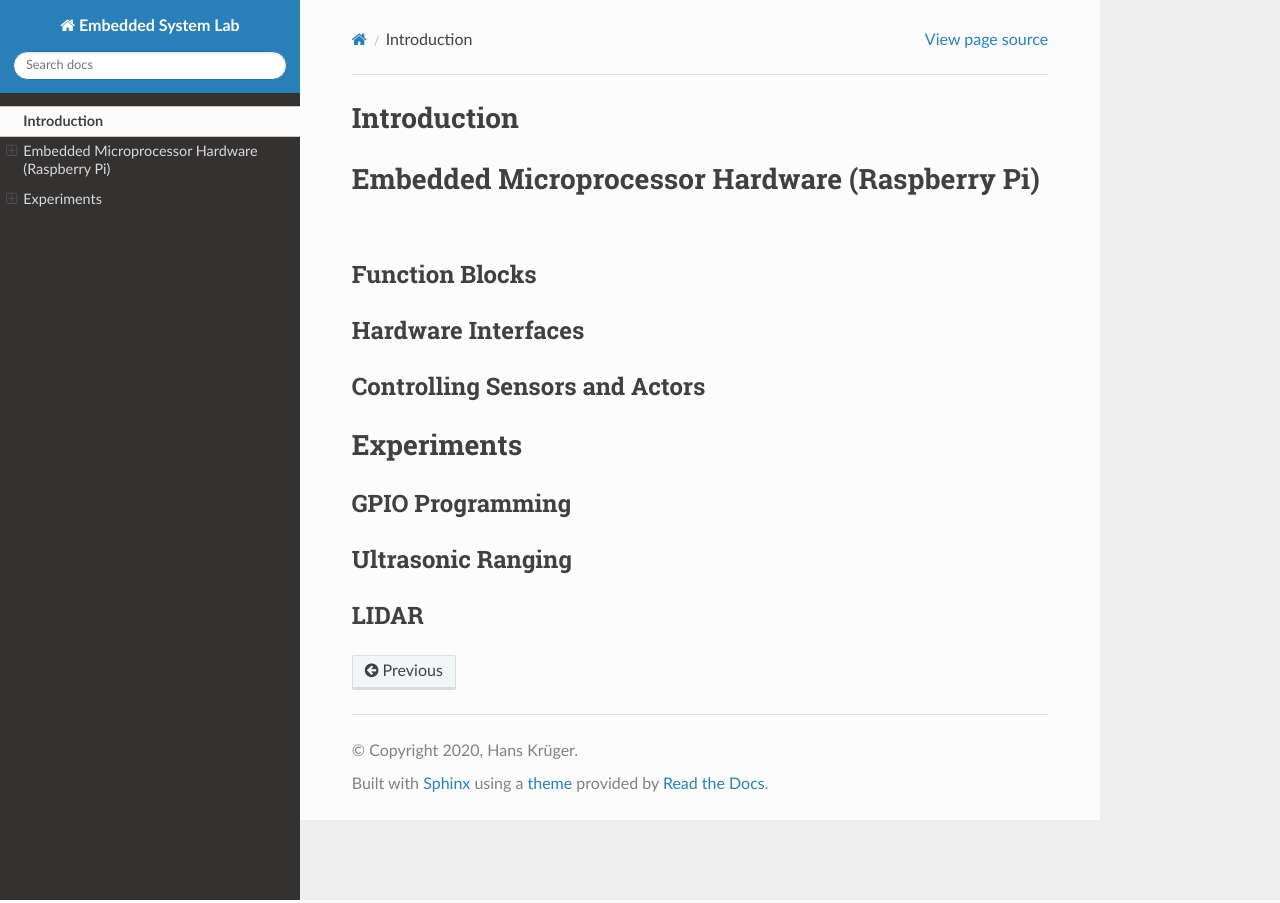
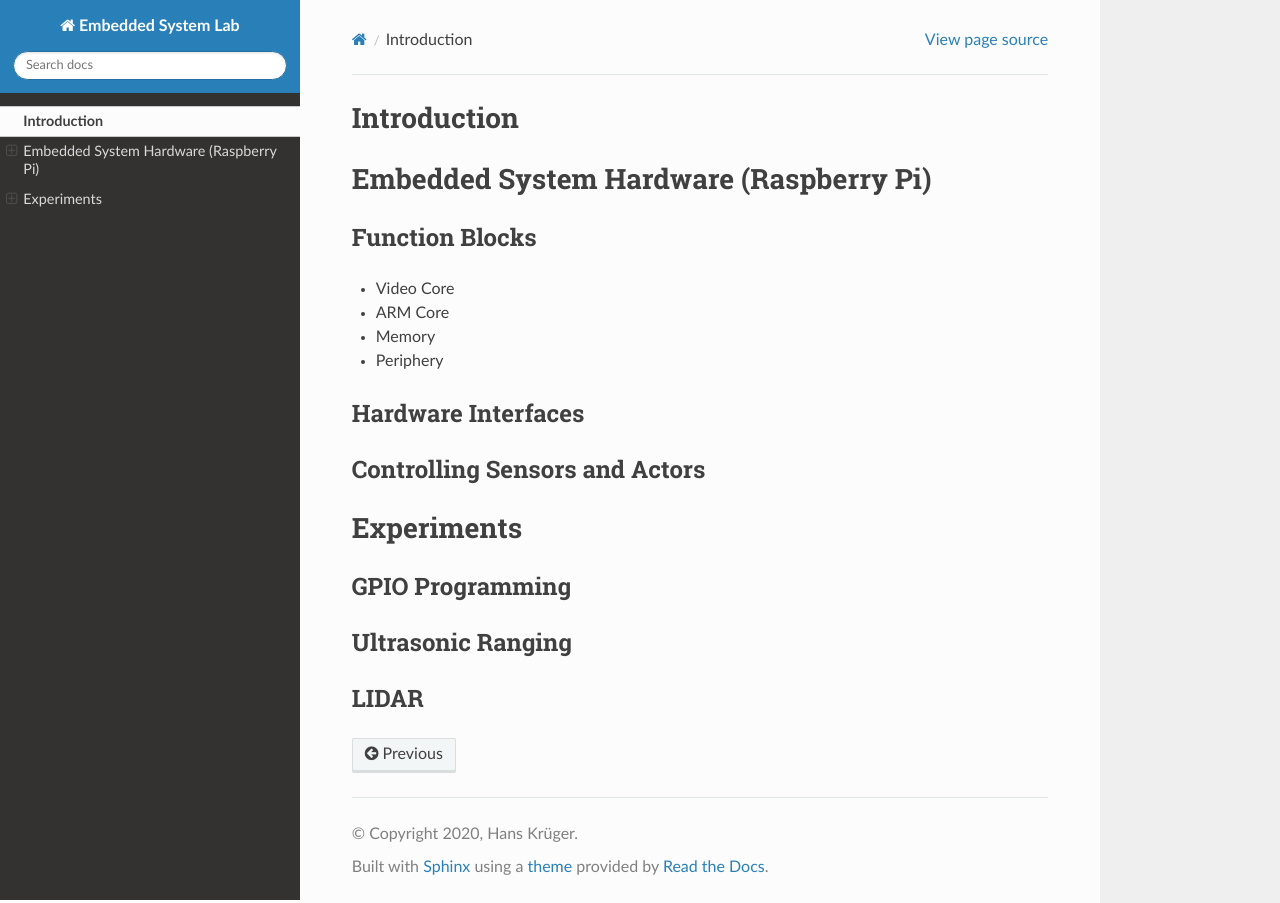
Before and after one commit to SiLab-Bonn/Embedded-System-Lab, a Sphinx documentation site: the page built from docs/Introduction.rst, in a window 1280 px wide. Built offline with Sphinx 7.4.7 and the Read the Docs theme 2.0.0, drawn with Linux system fonts in a browser that asks for light colours.

Commit message:
Update Introduction.rst

```diff
--- a/docs/Introduction.rst
+++ b/docs/Introduction.rst
@@ -1,12 +1,17 @@
 Introduction
 ============
 
-Embedded Microprocessor Hardware (Raspberry Pi)
+Embedded System Hardware (Raspberry Pi)
 ===============================================
 Function Blocks
 ---------------
+- Video Core
+- ARM Core
+- Memory
+- Periphery
 Hardware Interfaces
 -------------------
+
 Controlling Sensors and Actors
 -----------------------------
 Experiments
```
